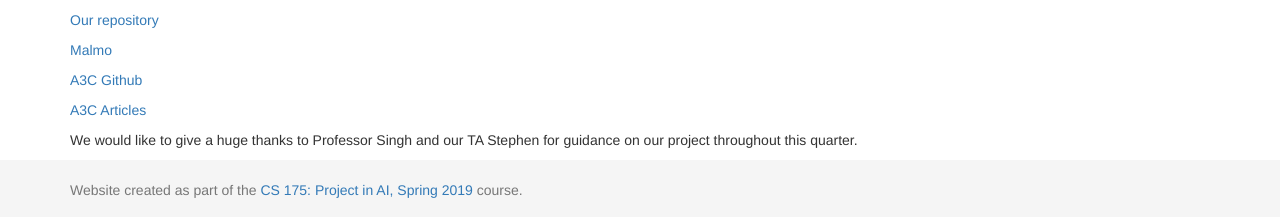
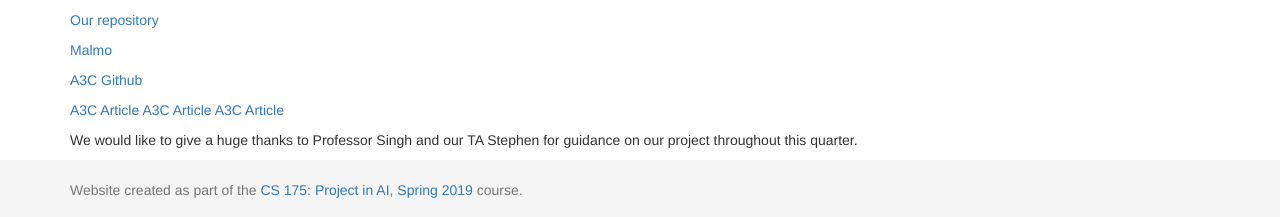
Before and after one commit to rama1997/GiveUsAnA, a Jekyll site: the page built from docs/final.md, in a window 1280 px wide and 900 px high, scrolled down 2100 px. Shown: the part 680-897 px from the top of the window. Built offline with Jekyll 4.4.1, drawn with Linux system fonts in a browser that asks for light colours; formulas are drawn with MathJax 3.

Commit message:
Update final.md

```diff
--- a/docs/final.md
+++ b/docs/final.md
@@ -93,8 +93,8 @@ Resources that were used in our project includes a technique called Asynchronous
 
 [A3C Github](https://github.com/awjuliani/DeepRL-Agents)
 
-[A3C Articles](https://jaromiru.com/2017/02/16/lets-make-an-a3c-theory/)
-[](https://medium.com/emergent-future/simple-reinforcement-learning-with-tensorflow-part-8-asynchronous-actor-critic-agents-a3c-c88f72a5e9f2)
-[](https://medium.com/@shagunm1210/implementing-the-a3c-algorithm-to-train-an-agent-to-play-breakout-c0b5ce3b3405)
+[A3C Article](https://jaromiru.com/2017/02/16/lets-make-an-a3c-theory/)
+[A3C Article](https://medium.com/emergent-future/simple-reinforcement-learning-with-tensorflow-part-8-asynchronous-actor-critic-agents-a3c-c88f72a5e9f2)
+[A3C Article](https://medium.com/@shagunm1210/implementing-the-a3c-algorithm-to-train-an-agent-to-play-breakout-c0b5ce3b3405)
 
 We would like to give a huge thanks to Professor Singh and our TA Stephen for guidance on our project throughout this quarter.
```
